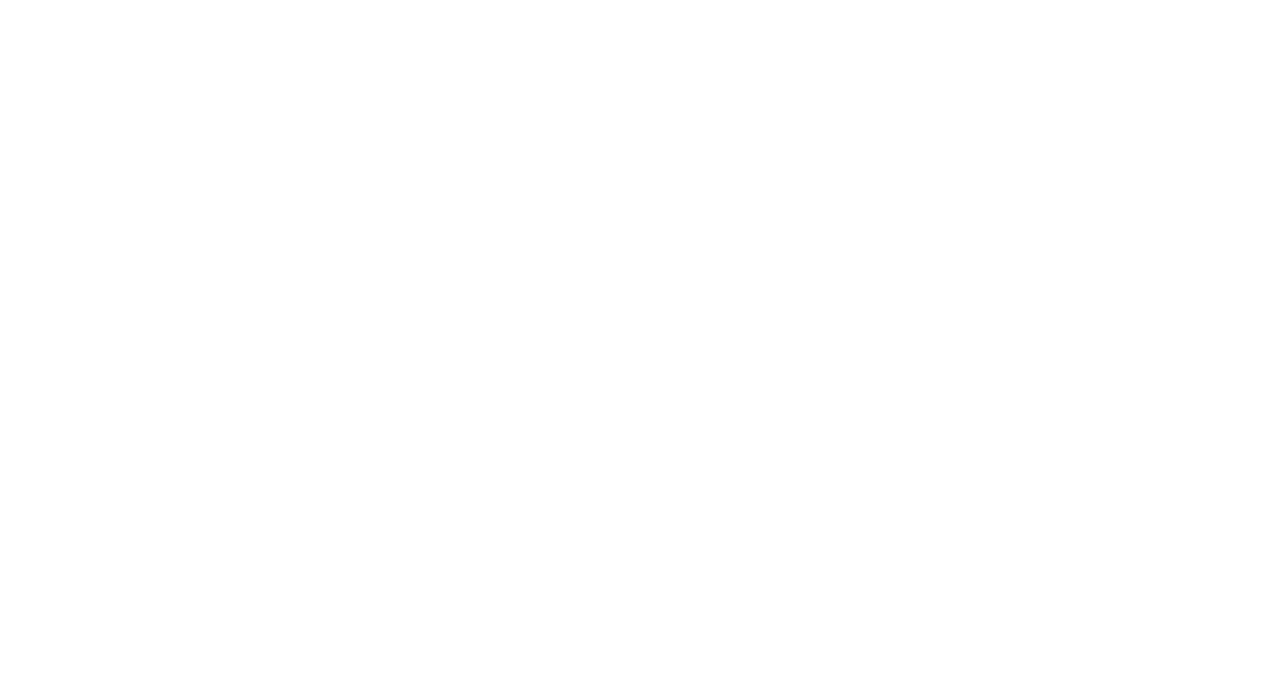
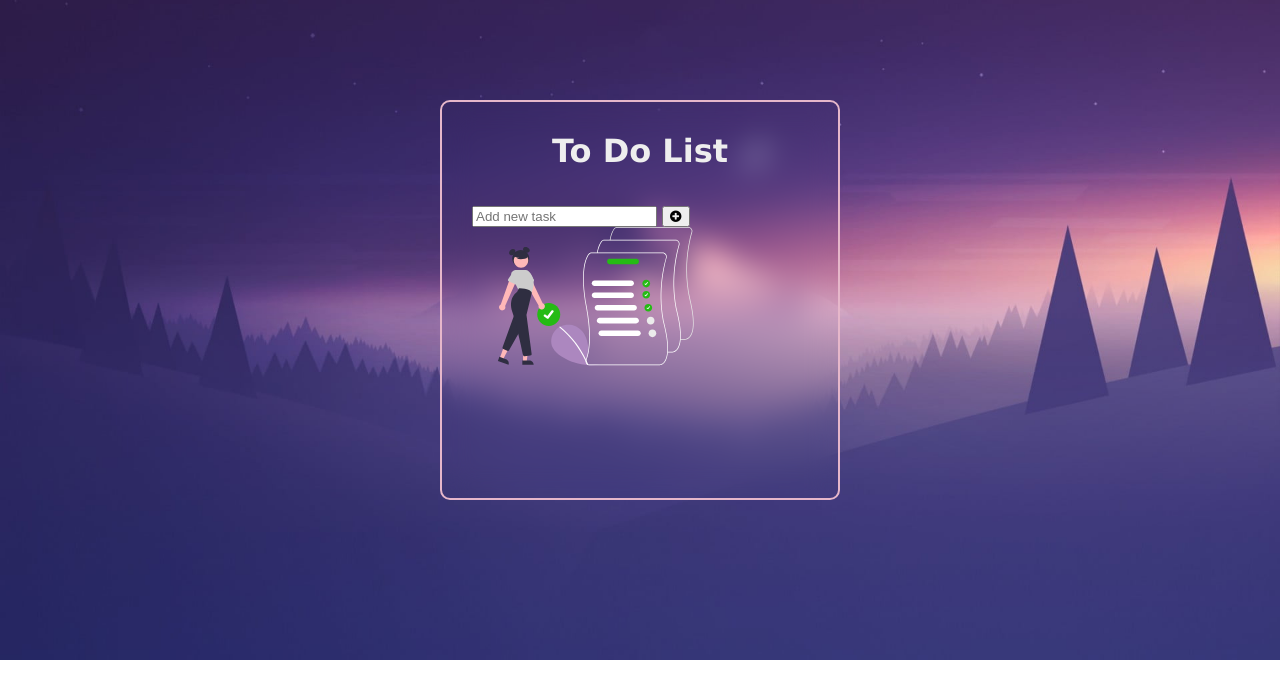
Before and after one commit to abm-noman/to-do-list, a plain HTML site: page index.html in a window 1280 px wide. Drawn offline with Linux system fonts and the light colour scheme.

Commit message:
html Done

```diff
--- a/index.html
+++ b/index.html
@@ -1,11 +1,31 @@
 <!DOCTYPE html>
 <html lang="en">
+
 <head>
     <meta charset="UTF-8">
     <meta name="viewport" content="width=device-width, initial-scale=1.0">
     <title>ToDoList</title>
+    <link rel="stylesheet" href="https://maxcdn.bootstrapcdn.com/font-awesome/4.5.0/css/font-awesome.min.css">
+    <link rel="stylesheet" href="style.css">
 </head>
+
 <body>
+    <div class="container">
+        <h1>To Do List</h1>
+        <div class="input_container">
+            <input type="text" class="todo-input" id="new_task" placeholder="Add new task">
+            <button class="add-button">
+                <i class="fa fa-plus-circle"></i>
+            </button>
+        </div>
 
+        <div class="todos-container">
+            <ul class="todo-list"></ul>
+            <img src="img/empty.svg" alt="empty-image" class="empty-image">
+        </div>
+
+    </div>
+    <script src="script.js"></script>
 </body>
+
 </html>
--- /dev/null
+++ b/style.css
@@ -0,0 +1,41 @@
+*,
+*::before,
+*::after {
+    box-sizing: border-box;
+    margin: 0;
+    padding: auto;
+}
+
+body{
+    font-family: 'Lucida Sans', 'Lucida Sans Regular', 'Lucida Grande', 'Lucida Sans Unicode', Geneva, Verdana, sans-serif;
+    height: 600px;
+    display: flex;
+    align-items: center;
+    justify-content: center;
+    background: url("img/background.jpg") no-repeat;
+    background-position: center;
+    background-size: cover;
+}
+
+.container{
+    /* display: flex; */
+    width: 400px;
+    height: 400px;
+    padding: 30px;
+    background: transparent;
+    border: 2px solid #e6b7ca;
+    border-radius: 10px;
+    backdrop-filter: blur(15px);
+}
+
+h1{
+    color: #eee;
+    text-align: center;
+    margin-bottom: 36px;
+}
+
+.input-container{
+    display: flex;
+    justify-content: space-between;
+    margin-bottom: 25px;
+}
```
Also changed, not shown: img/background.jpg (added), img/empty.svg (added), script.js (added).
